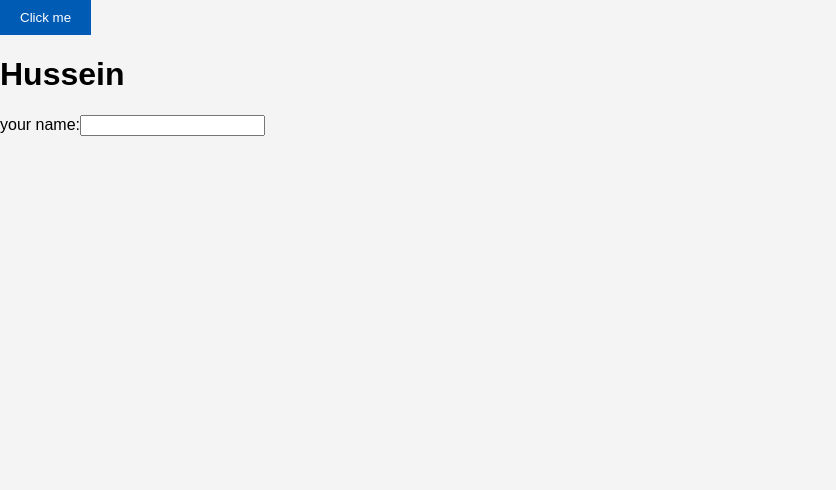
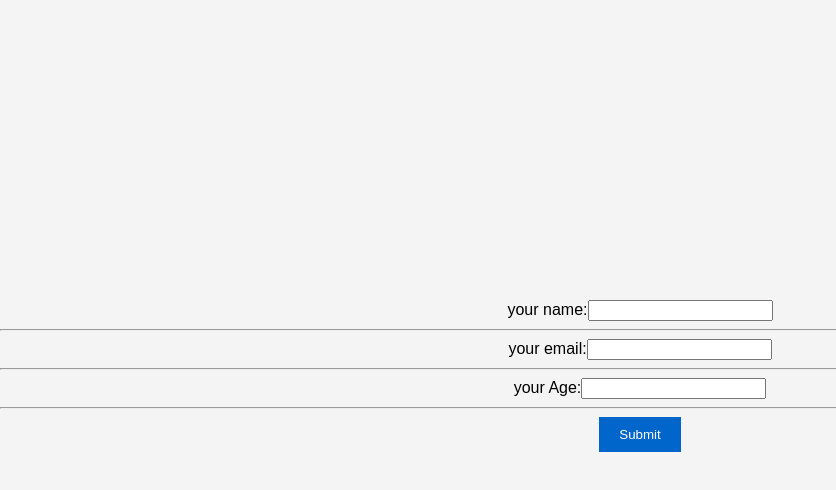
Before and after one commit to Hussein6685/frist-react-app, a React (Create React App) app: page / in a window 1280 px wide. Shown: the top 490 px of the page, without its empty margins (0-836 px from the left). Built offline with nearby package versions, Linux system fonts and the light colour scheme.

Commit message:
form state courses

```diff
--- a/src/App.js
+++ b/src/App.js
@@ -8,6 +8,7 @@ import SideMenu from './sideMenu';
 import Article from './Article';
 import MyButton from './myButton';
 import MyInput from './myInput';
+import MyForm from './myFrom';
   const showCategories = true;
 
 function App() {
@@ -44,9 +45,10 @@ function App() {
   //   return <h1 key={index}>{category}</h1>
   // });
   return (
-    <div>
-    <MyButton />
-    <MyInput />
+    <div className="App" style={{ paddingTop:  "300px"}}>
+    {/* <MyButton />
+    <MyInput /> */}
+      <MyForm />
     </div>
 
   );
--- /dev/null
+++ b/src/myFrom.js
@@ -0,0 +1,56 @@
+import { useState } from "react";
+export default function MyForm() {
+    const [nameInput, setNameInput] = useState("");
+    const [emailInput, setEmailInput] = useState("");
+    const [formInput, setFormInput] = useState({name: "", email: "" , age: ""});
+    return (
+        <form
+            onSubmit={(event) => {
+
+                event.preventDefault();
+                // console.log(nameInput , emailInput);
+            // const formData = {
+            //     name: nameInput,
+            //     email: emailInput
+            // };
+            }}>
+            <label>
+                your name:
+            </label>
+            <input
+                value={formInput.name}
+                onChange={(event) => {
+                setFormInput({...formInput, name: event.target.value});
+
+                }} />
+            <hr>
+            </hr>
+            <label>
+                your email:
+            </label>
+            <input
+                value={formInput.email}
+                onChange={(event) => {
+                    // const newFormInput = { ...formInput };
+                    // newFormInput.email = event.target.value;
+                    // setFormInput(newFormInput);
+                setFormInput({...formInput, email: event.target.value});
+                }}
+            />
+            <hr></hr>
+            <label>
+                your Age:
+            </label>
+            <input
+                value={formInput.age}
+                onChange={(event) => {
+                    setFormInput({ ...formInput, age: event.target.value });
+                }} />
+            <hr>
+            </hr>
+
+
+            <button type="submit">Submit</button>
+        </form>
+    );
+}
```
